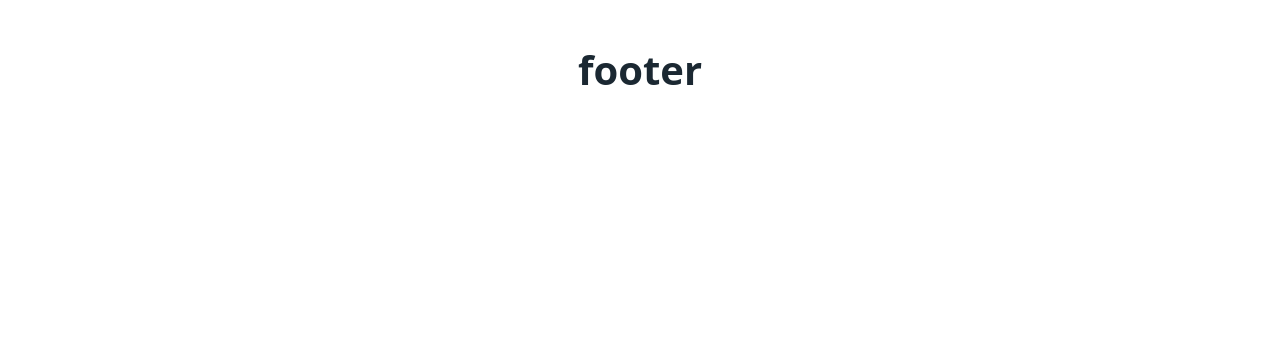
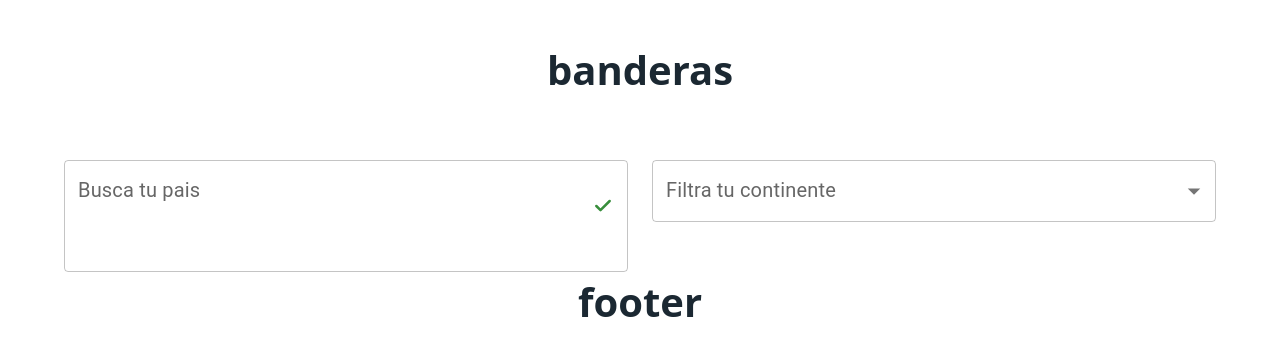
Before and after one commit to guillermosifu/react-g18-vite, a React (Vite) app: page /banderas in a window 1280 px wide. Before the commit this address had no page. Shown: the top 356 px of the page. Built offline with nearby package versions, Linux system fonts and the light colour scheme; no server answers.

Commit message:
banderas

```diff
--- a/src/App.css
+++ b/src/App.css
@@ -52,3 +52,17 @@
 .read-the-docs {
   color: #888;
 }
+
+.img-pokemon{
+  min-height: 250px;
+  max-height: 250px;
+  object-fit: contain !important;
+  margin-top: 25px;
+}
+
+.card-pokemon {
+  max-width: 300px;
+  min-height: 400px;
+  max-height: 400px;
+
+}
--- /dev/null
+++ b/src/pages/Flags.jsx
@@ -0,0 +1,89 @@
+import React from "react";
+import { getDataFromPokemon } from "../Services/index";
+import { useEffect, useState } from "react";
+import {
+  Card,
+  CardContent,
+  CardMedia,
+  Container,
+  Grid,
+  TextField,
+  FormControl,
+  InputLabel,
+  Select,
+  MenuItem,
+} from "@mui/material";
+
+function Flags() {
+  const [countries, setCountries] = useState([]);
+  const[region,setRegion] = useState("");
+
+
+
+  //funcione de compoenente
+  const fetchContries = async () => {
+    const response = await getDataFromPokemon(
+      "https://restcountries.com/v3.1/all"
+    );
+    setCountries(response);
+  };
+
+  const handleRegion =async(e)=>{
+    setRegion(e.target.value);
+    if(e.target.value ==="all"){
+        fetchContries();
+        return;
+    }
+
+
+  }
+
+
+
+//vanmos a crear una funcion la cual se jalle los paises
+
+
+
+
+
+
+
+
+
+  useEffect(() => {
+    fetchContries();
+  }, []);
+
+  return (
+    <Container>
+        <h1>banderas</h1>
+        <Grid container spacing ={3}>
+            <Grid item md={6}>
+                <TextField label="Busca tu pais" fullWidth/>
+            </Grid>
+            <Grid item md={6}>
+                <FormControl fullWidth>
+                    <InputLabel>Filtra tu continente</InputLabel>
+                    <Select label="filtra tu continente" onChange={handleRegion}>
+                        <MenuItem value ="all">Todos los continentes</MenuItem>
+                        <MenuItem value ="Africa">Africa</MenuItem>
+                        <MenuItem value ="Americas">Americas</MenuItem>
+                        <MenuItem value ="Europe">Europe</MenuItem>
+                        <MenuItem value ="Oceania">Oceania</MenuItem>
+                        <MenuItem value ="Asia">Asia</MenuItem>
+
+
+
+
+                    </Select>
+                </FormControl>
+
+            </Grid>
+        </Grid>
+
+    </Container>
+  )
+
+}
+
+export default Flags;
--- a/src/pages/pokemon.jsx
+++ b/src/pages/pokemon.jsx
@@ -1,7 +1,7 @@
 import { useEffect, useState } from "react";
 import { getDataFromPokemon } from "../Services";
 import { Container, Card, CardContent, CardMedia, Grid } from "@mui/material";
-
+import'../App.css'
 const Home = () => {
   const imgUrl =
     "https://raw.githubusercontent.com/PokeAPI/sprites/master/sprites/pokemon/other/dream-world/";
@@ -21,6 +21,8 @@ const Home = () => {
   // lo primero que le deocmo peticion
 
   useEffect(() => {
+    //impoertanteee por ahora en lo useEffect es necvesario colocalre un array vacio al termino ya
+    //qye sino esto generaria un bucle infinito en la peticion
     fetchPokemonList();
   }, []);
   //al colcar los corchets dentro de useEffetc terminas la peticion
@@ -28,12 +30,13 @@ const Home = () => {
   return (
     <Container>
       <h1>Pokdex</h1>
-      <Grid spacing ={3}>
+      <Grid container spacing ={3}>
         {pokemons.map((lista,index)=>(
            //aca el codigo visual
-      <Grid item xs={4} md={4} lg={4} sm={12}>
+      <Grid item xs={12} md={4} lg={4} sm={12}>
         <Card className="card-pokemon">
           <CardMedia
+
             component="img"
             className="img-pokemon"
             image={`${imgUrl}${index + 1}.svg`}
--- a/src/router/Router.jsx
+++ b/src/router/Router.jsx
@@ -3,6 +3,8 @@ import App from "../App"
 import Header from "../Header"
 import Git from "../gitSearch/Git"
 import Home from "../pages/pokemon"
+import Flags from "../pages/Flags"
+
 
 
 
@@ -13,6 +15,7 @@ const Router =()=>{
     <Routes>
         <Route path="/" element={<App/>}/>
         <Route path="/home" element={<Home/>}/>
+        <Route path="/banderas" element={<Flags/>}/>
         <Route path="/git" element={<Git/>}/>
         <Route path="/header" element={<Header/>}/>
 
```
